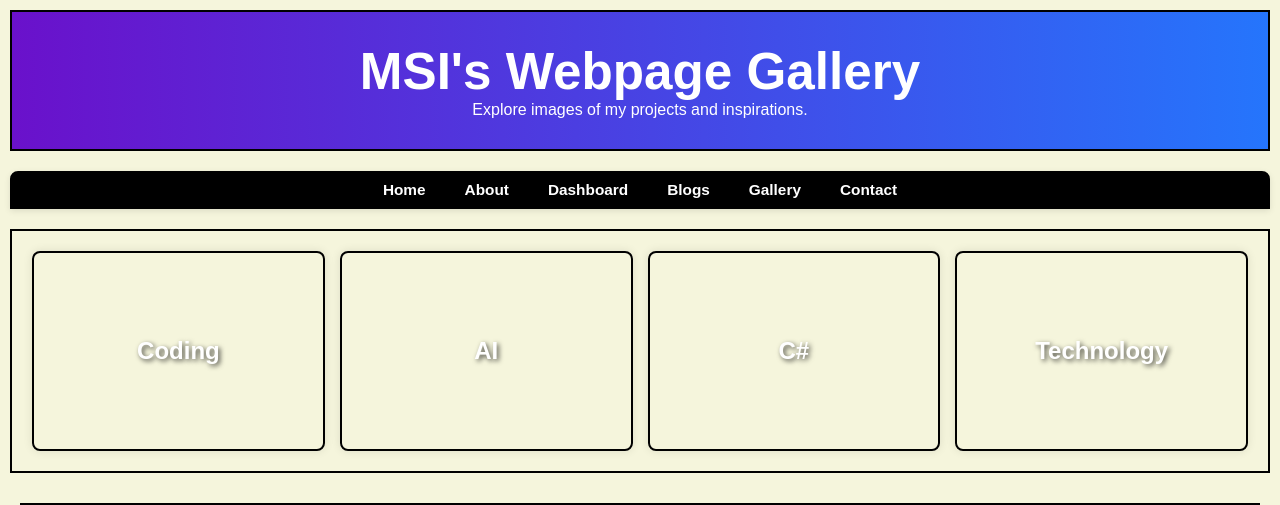
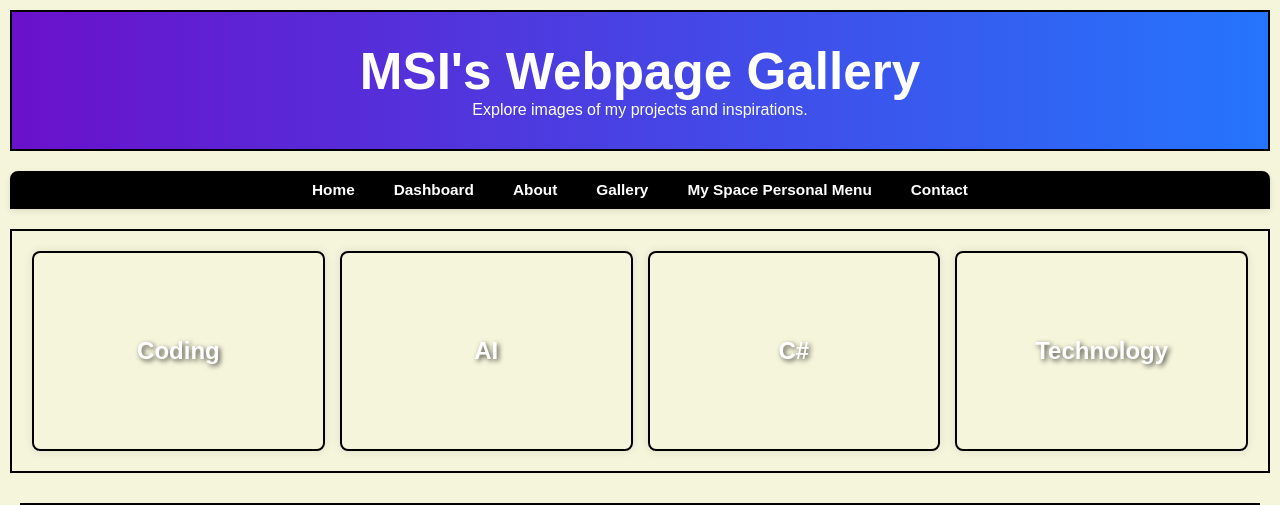
Before and after one commit to MSIBetta/Ilagan, a plain HTML site: page gallery.html in a window 1280 px wide. Shown: the top 505 px of the page. Drawn offline with Linux system fonts and the light colour scheme.

Commit message:
gallery.html

```diff
--- a/gallery.html
+++ b/gallery.html
@@ -222,10 +222,10 @@
   <nav>
     <ul>
       <li><a href="index.html">Home</a></li>
+      <li><a href="dashboard.html">Dashboard</a></li>
       <li><a href="about.html">About</a></li>
-      <li><a href="dashboard.html">Dashboard</a></li>
-      <li><a href="universe.html">Blogs</a></li>
       <li><a href="gallery.html">Gallery</a></li>
+      <li><a href="universe.html">My Space Personal Menu</a></li>
       <li><a href="contact.html">Contact</a></li>
     </ul>
   </nav>
```
